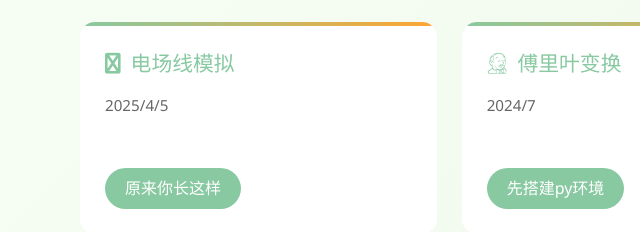
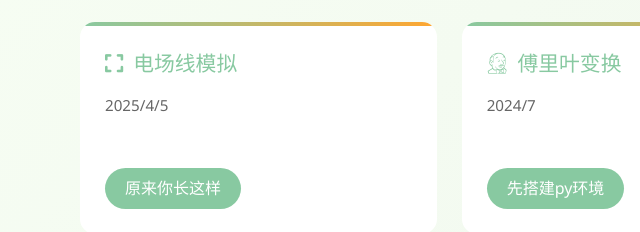
Before and after one commit to china794/china794.github.io, a plain HTML site: page index.html in a window 1280 px wide. Shown: the part 530-762 px from the top of the page, 0-640 px from the left. Drawn offline with Linux system fonts and the light colour scheme.

Commit message:
Update index.html

```diff
--- a/index.html
+++ b/index.html
@@ -182,7 +182,7 @@
                 <a href="./fhcmn.html" class="project-link">开摆</a>
             </div>
             <div class="project-card">
-                <div class="project-name"><i class="fa fa-ravelry" aria-hidden="true"></i>电场线模拟</div>
+                <div class="project-name"><i class="fa fa-expand" aria-hidden="true"></i>电场线模拟</div>
                 <p class="project-desc">2025/4/5</p>
                 <a href="./dcx.html" class="project-link">原来你长这样</a>
             </div>
```
